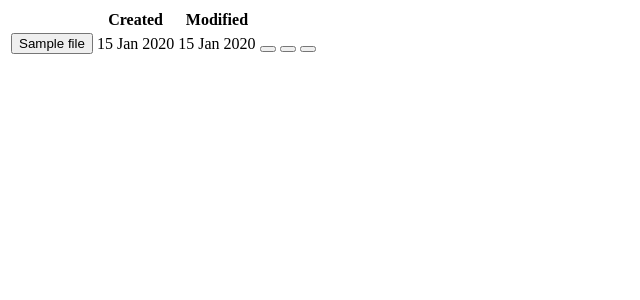
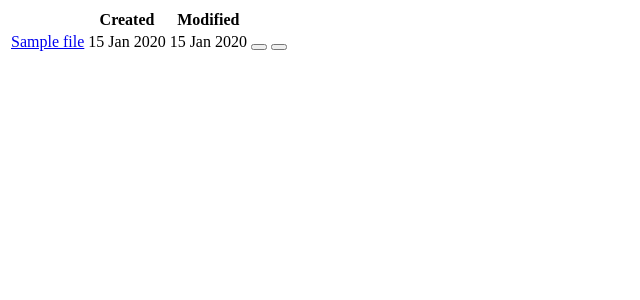
Before and after one commit to super-squad-1/filebucket-client, a Node project: template assets/scripts/templates/files.handlebars in a window 1280 px wide. Shown: the top 300 px of the page, without its empty margins (0-640 px from the left). Run offline with Node 20 templates, Linux system fonts and the light colour scheme; the template is opened without the code that fills it: most values are stand-ins (such as "Sample title", 1, 10 or a date in 2020).

Commit message:
File view and download links added
Used html in the files handlebar template to create download and view
links for each file.

```diff
--- a/assets/scripts/templates/files.handlebars
+++ b/assets/scripts/templates/files.handlebars
@@ -20,7 +20,7 @@
     <tr data-id="{{file.id}}">
       <td class="file-name col-sm-6 col-xs-8">
         <span class="file-icon glyphicon glyphicon-file"></span>
-        <button class="btn btn-link">{{file.name}}</button>
+        <a href="{{file.url}}" class="btn btn-link" target="_blank">{{file.name}}</a>
       </td>
       <td class="file-date file-date-created col-sm-2 hidden-xs">{{file.createdAt}}</td>
       <td class="file-date file-date-modified col-sm-2 col-xs-2">{{file.updatedAt}}</td>
@@ -32,9 +32,9 @@
           <button class="btn btn-default" id="each-file-update">
             <i class="glyphicon glyphicon-pencil"></i>
           </button>
-          <button class="btn btn-primary"id="each-file-download">
+          <a href="{{file.url}}" class="btn btn-primary" id="each-file-download" download>
             <i class="glyphicon glyphicon-download-alt"></i>
-          </button>
+          </a>
         </div>
       </td>
       <!-- <td class="col-sm-2 col-xs-4"><button class="glyphicon glyphicon-trash" id="each-file-delete"></button></td>
```
Also changed, not shown: assets/scripts/view.js (+0 -15 lines), 1 other file.
